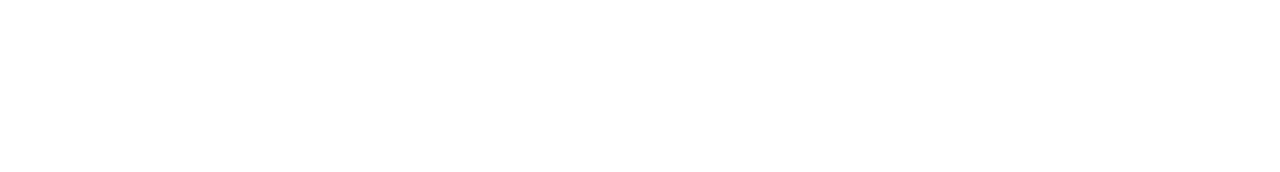
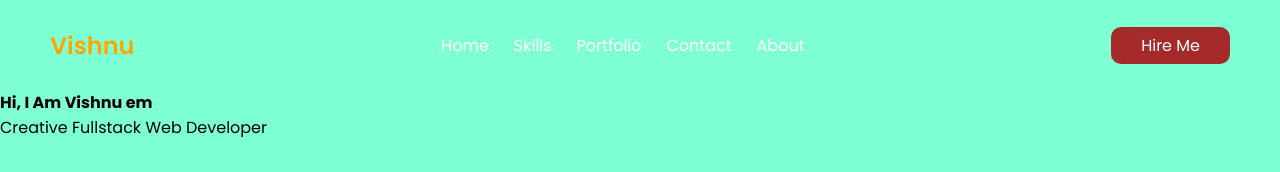
Before and after one commit to vysnoo/my-portfolio-page, a plain HTML site: page index.html in a window 1280 px wide. Drawn offline with Linux system fonts and the light colour scheme.

Commit message:
navbar done

```diff
--- a/index.html
+++ b/index.html
@@ -6,5 +6,24 @@
     <title>Vishnu Portfolio</title>
     <link rel="stylesheet" href="style.css" />
   </head>
-  <body></body>
+  <body>
+    <!-- nav bar section -->
+    <div class="navbar">
+      <h2>Vishnu</h2>
+      <ul>
+        <li><a href="#">Home</a></li>
+        <li><a href="#">Skills</a></li>
+        <li><a href="#">Portfolio</a></li>
+        <li><a href="#">Contact</a></li>
+        <li><a href="#">About</a></li>
+      </ul>
+      <button class="hire-btn">Hire Me</button>
+    </div>
+
+    <!--main section-->
+    <div class="main">
+      <h4>Hi, I Am <span>Vishnu</span> em</h4>
+      <p class="title">Creative Fullstack Web Developer</p>
+    </div>
+  </body>
 </html>
--- a/style.css
+++ b/style.css
@@ -0,0 +1,61 @@
+@import url("https://fonts.googleapis.com/css2?family=Poppins:ital,wght@0,100;0,200;0,300;0,400;0,500;0,600;0,700;0,800;0,900;1,100;1,200;1,300;1,400;1,500;1,600;1,700;1,800;1,900&display=swap");
+* {
+  margin: 0;
+  padding: 0;
+  box-sizing: border-box;
+  font-family: "Poppins", sans-serif;
+}
+body {
+  height: 100vh;
+  background-color: aquamarine;
+}
+
+.navbar {
+  display: flex;
+  justify-content: space-between;
+  align-items: center;
+  padding: 0 50px;
+  height: 90px;
+}
+.navbar h2 {
+  color: orange;
+  font-weight: 600;
+}
+
+ul {
+  display: flex;
+}
+ul li {
+  list-style: none;
+}
+
+ul li a {
+  text-decoration: none;
+  color: white;
+  margin-right: 25px;
+  font-size: 16px;
+  transition: color 0.3s ease;
+}
+
+ul li a:hover {
+  color: yellowgreen;
+}
+ul li:last-child a {
+  margin: 0;
+}
+
+.hire-btn {
+  border: none;
+  background-color: brown;
+  color: white;
+  border-radius: 10px;
+  font-size: 16px;
+  padding: 6px 30px;
+  cursor: pointer;
+  transition: color 0.3s ease;
+}
+
+.hire-btn:hover {
+  color: black;
+  background-color: white;
+}
```
